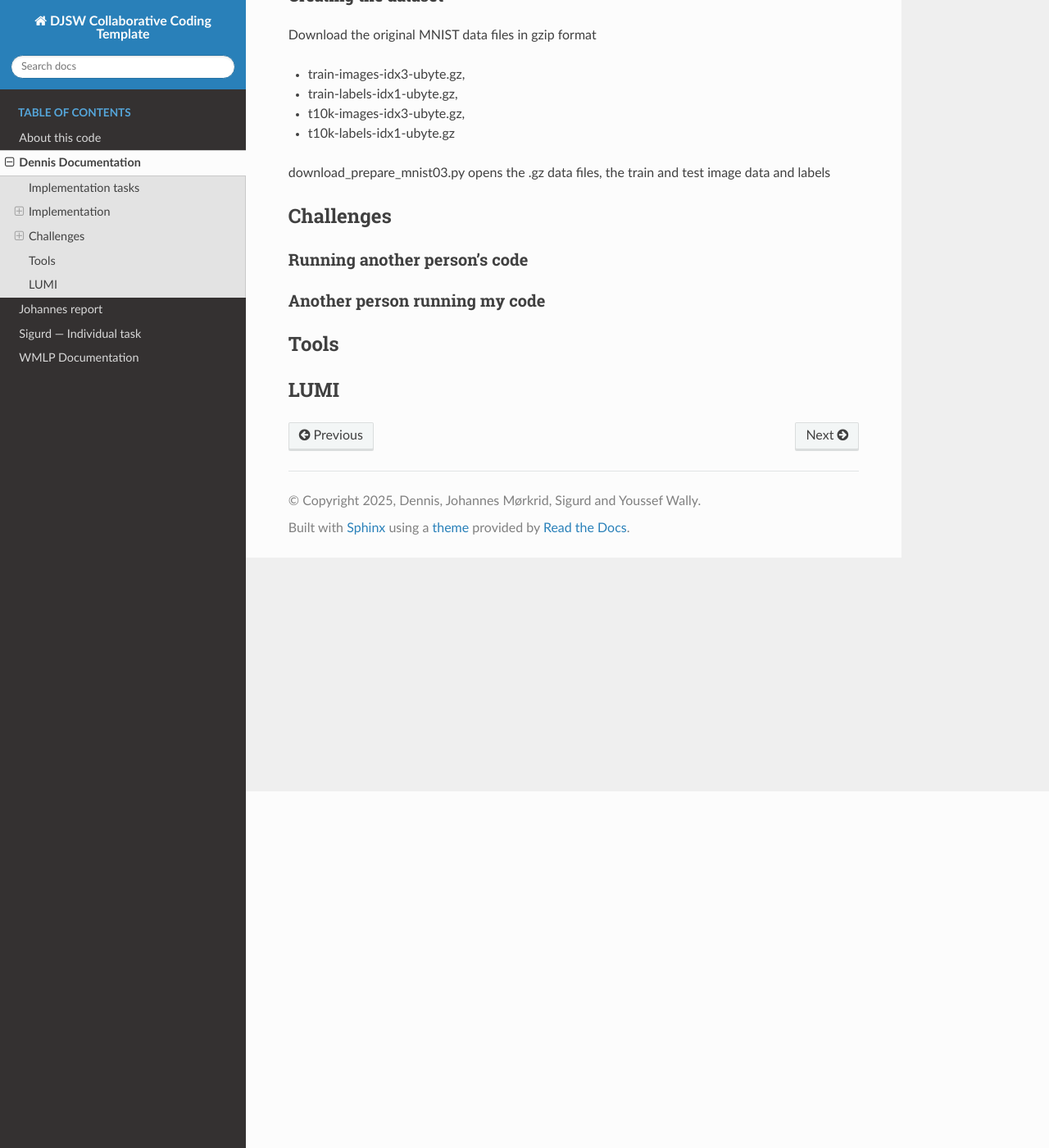
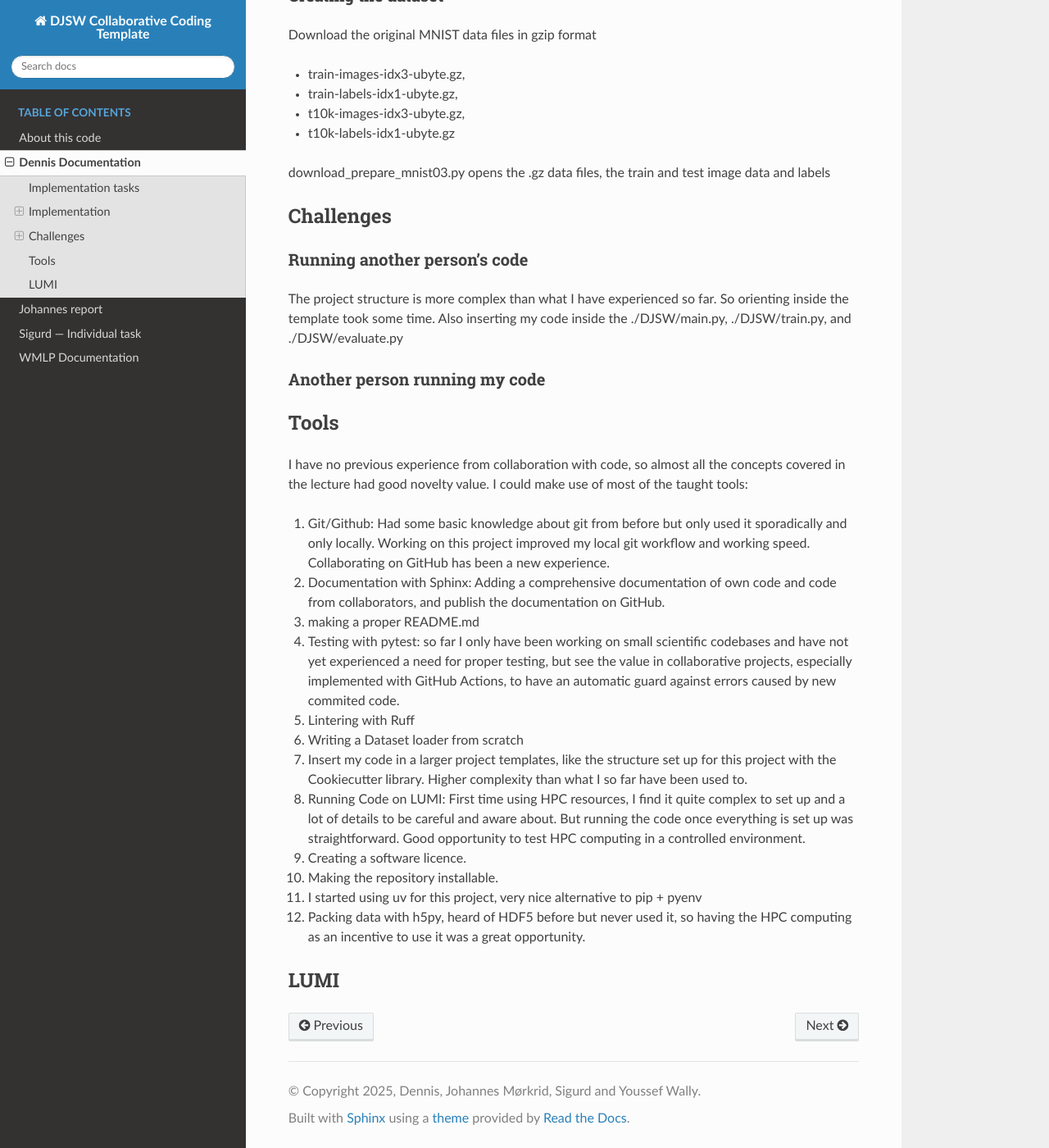
Before and after one commit to youssefwally/DJSW_collaborative_coding, a Sphinx documentation site: the page built from docs/dennis.md, in a window 1280 px wide and 1400 px high, scrolled down 435 px. Shown: the whole window at 82% size. Built offline with Sphinx 7.4.7 and the Read the Docs theme 3.1.0, drawn with Linux system fonts in a browser that asks for light colours.

Commit message:
readme update: add points under Tools and starting with Challenges.

```diff
--- a/docs/dennis.md
+++ b/docs/dennis.md
@@ -24,8 +24,31 @@ download_prepare_mnist03.py opens the .gz data files, the train and test image d
 ## Challenges
 ### Running another person's code
 
+The project structure is more complex than what I have experienced so far. So orienting inside the template took some time.
+Also inserting my code inside the ./DJSW/main.py, ./DJSW/train.py, and ./DJSW/evaluate.py
+
 ### Another person running my code
 
 ## Tools
 
+I have no previous experience from collaboration with code, so almost all the concepts covered in the lecture had good novelty value.
+I could make use of most of the taught tools:
+
+1. Git/Github: Had some basic knowledge about git from before but only used it sporadically and only locally.
+Working on this project improved my local git workflow and working speed. Collaborating on GitHub has been a new experience.
+2. Documentation with Sphinx: Adding a comprehensive documentation of own code and code from collaborators, and publish the documentation on GitHub.
+3. making a proper README.md
+4. Testing with pytest: so far I only have been working on small scientific codebases and have not yet experienced a need for proper testing,
+but see the value in collaborative projects, especially implemented with GitHub Actions, to have an automatic guard against errors caused by new commited code.
+5. Lintering with Ruff
+6. Writing a Dataset loader from scratch
+7. Insert my code in a larger project templates, like the structure set up for this project with the Cookiecutter library.
+Higher complexity than what I so far have been used to.
+8. Running Code on LUMI: First time using HPC resources, I find it quite complex to set up and a lot of details to be careful and aware about.
+But running the code once everything is set up was straightforward. Good opportunity to test HPC computing in a controlled environment.
+9. Creating a software licence.
+10. Making the repository installable.
+11. I started using uv for this project, very nice alternative to pip + pyenv
+12. Packing data with h5py, heard of HDF5 before but never used it, so having the HPC computing as an incentive to use it was a great opportunity.
+
 ## LUMI
```
